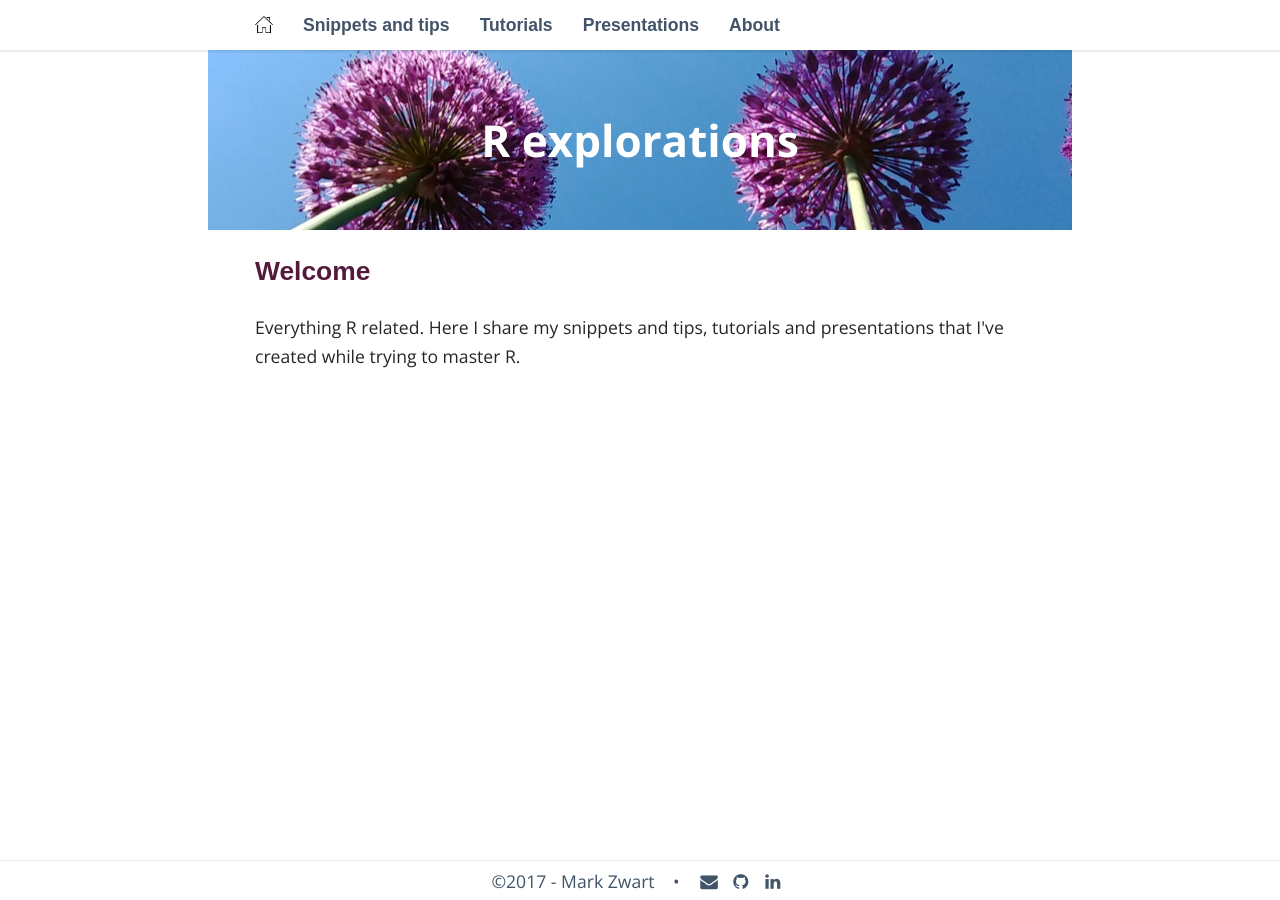
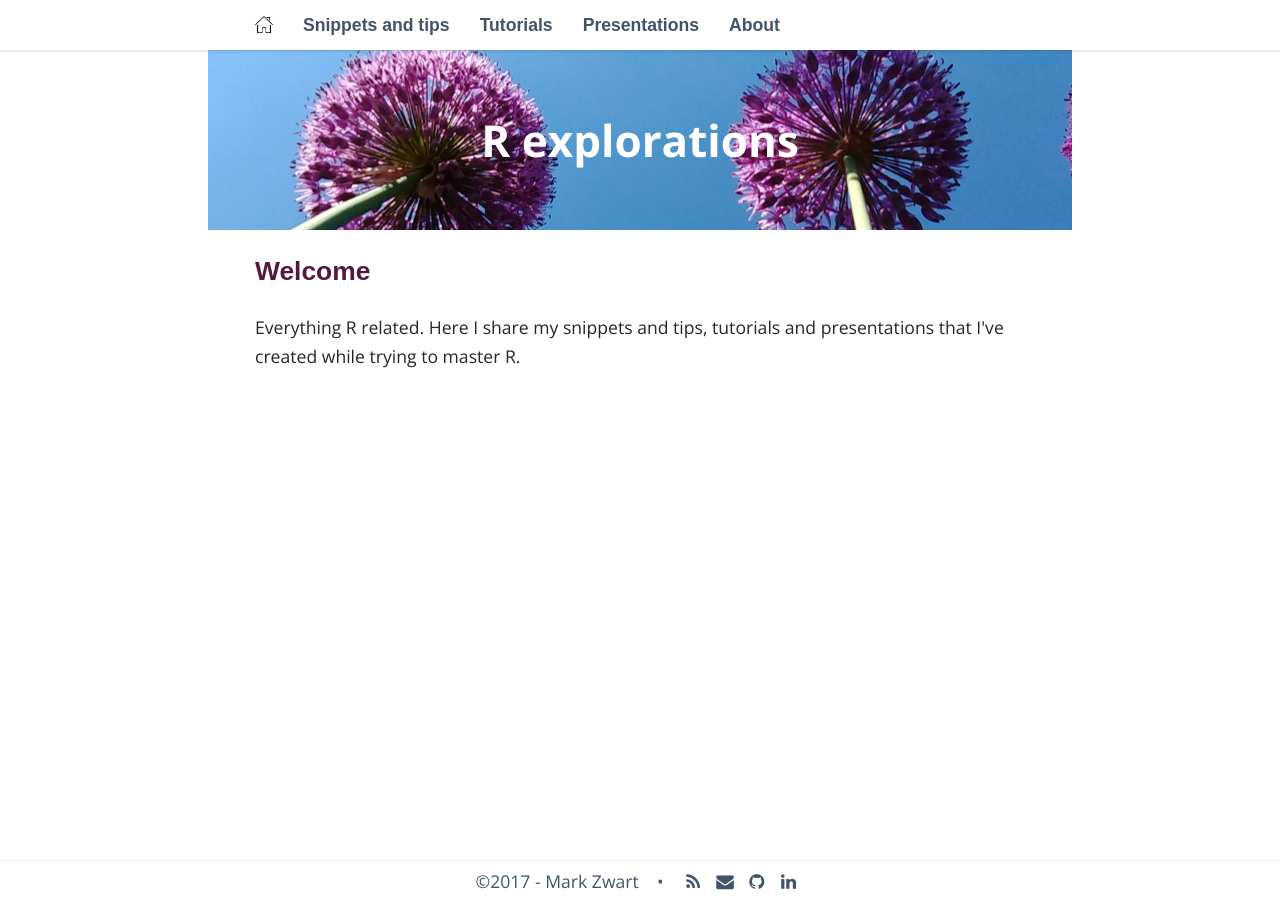
Before and after one commit to mark-me/mark-me.github.io, a Jekyll site: the page built from index.html, in a window 1280 px wide. Built offline with Jekyll 4.4.1, drawn with Linux system fonts in a browser that asks for light colours; nearby versions of some CDN libraries; some web fonts are replaced; comment, search, counter and statistics services are not loaded.

Commit message:
Enabled RSS

```diff
--- a/_includes/footer.html
+++ b/_includes/footer.html
@@ -3,9 +3,9 @@
 
   <!-- RSS feed is sure to be there -->
   &nbsp;&nbsp;&nbsp;•&nbsp;&nbsp;&nbsp;
-  <!--<a href="/feed.xml">
+  <a href="/feed.xml">
     <span class="fa fa-fw fa-rss"/>
-  </a>&nbsp;-->
+  </a>&nbsp;
   {% if site.author.email %}
     <a href="mailto:{{ site.author.email }}"
     <span class="fa fa-fw fa-envelope"/>
```
